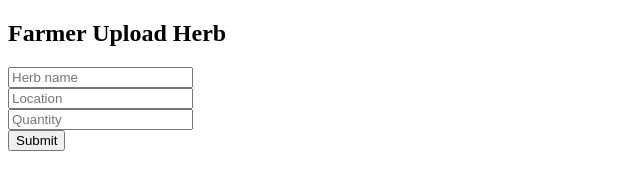
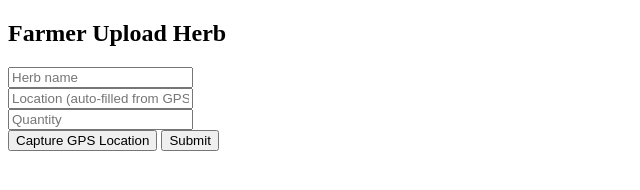
Before and after one commit to divya667-cse/Ayurtrace-new, a plain HTML site: page Frontend/farmer.html in a window 1280 px wide. Shown: the whole page, without its empty margins (0-640 px from the left). Drawn offline with Linux system fonts and the light colour scheme.

Commit message:
Update farmer.html

```diff
--- a/Frontend/farmer.html
+++ b/Frontend/farmer.html
@@ -8,13 +8,28 @@
 <h2>Farmer Upload Herb</h2>
 
 <input id="name" placeholder="Herb name"><br>
-<input id="location" placeholder="Location"><br>
+<input id="location" placeholder="Location (auto-filled from GPS)" readonly><br>
 <input id="quantity" placeholder="Quantity"><br>
+<button onclick="getLocation()">Capture GPS Location</button>
 <button onclick="addHerb()">Submit</button>
 
 <script>
+function getLocation() {
+  if (navigator.geolocation) {
+    navigator.geolocation.getCurrentPosition(function(position) {
+      const lat = position.coords.latitude;
+      const lon = position.coords.longitude;
+      document.getElementById("location").value = lat.toFixed(6) + ", " + lon.toFixed(6);
+    }, function(error) {
+      alert("Could not get location: " + error.message);
+    });
+  } else {
+    alert("Geolocation is not supported by this browser.");
+  }
+}
+
 async function addHerb() {
-  await fetch("https://YOUR_BACKEND_URL/addHerb", {
+  await fetch("http://localhost:3000/addHerb", {
     method: "POST",
     headers: { "Content-Type": "application/json" },
     body: JSON.stringify({
```
